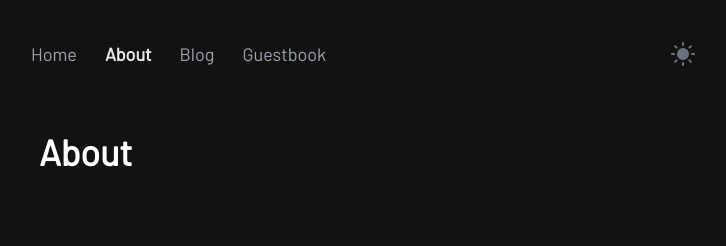
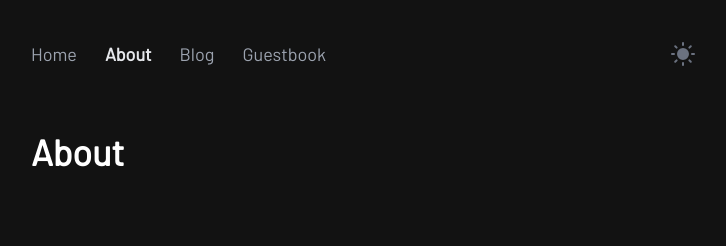
Before and after one commit to nexxeln/old-nexxel.dev, a Next.js app: page /about in a window 1280 px wide. Shown: the top 246 px of the page, without its empty margins (277-1003 px from the left). Built offline with nearby package versions, Linux system fonts and the light colour scheme.

Commit message:
remove unecessary padding from header

```diff
--- a/src/components/Header.tsx
+++ b/src/components/Header.tsx
@@ -5,7 +5,7 @@ import { FadeContainer, Fade } from "../animations";
 const Header: FC<{ head: string }> = ({ head }) => {
   return (
     <motion.div variants={FadeContainer} initial="hidden" animate="visible">
-      <motion.h1 className="px-2 pb-6 text-4xl font-bold" variants={Fade}>
+      <motion.h1 className="pb-6 text-4xl font-bold" variants={Fade}>
         {head}
       </motion.h1>
     </motion.div>
```
